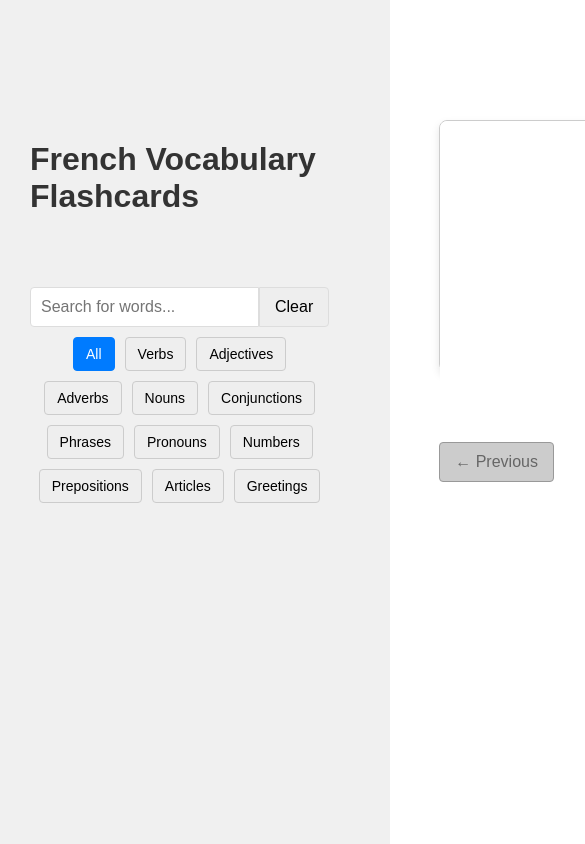
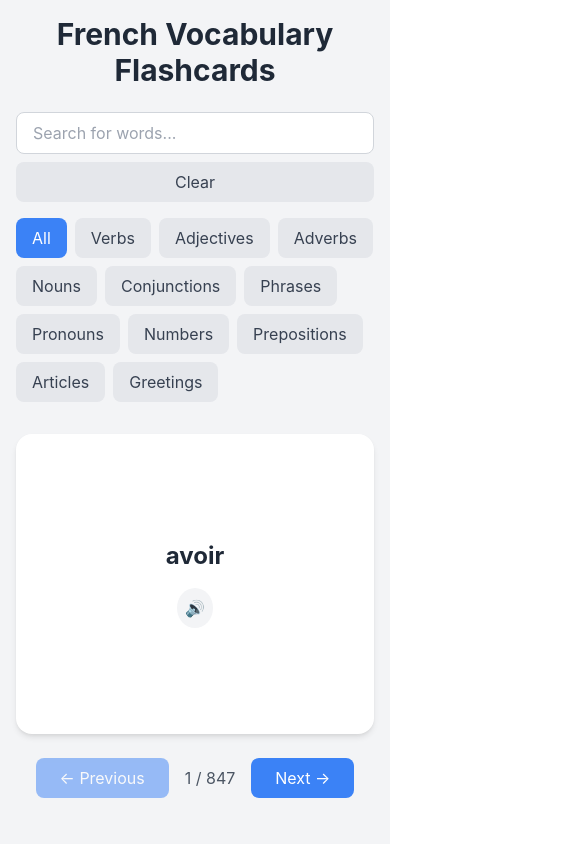
Before and after one commit to vivekkchaugule/French-vocab, a React (Create React App) app: page / in a window 390 px wide. Shown: the top 844 px of the page, 585 px wide, since content can reach past the window. Built offline with nearby package versions, Linux system fonts and the light colour scheme.

Commit message:
mobile friendly

```diff
--- a/src/App.css
+++ /dev/null
@@ -1,267 +0,0 @@
-.flashcard-app {
-  display: flex;
-  flex-direction: row;
-  align-items: center;
-  font-family: sans-serif;
-  background-color: #f0f0f0;
-  min-height: 100vh;
-  padding: 20px;
-}
-
-#first-col {
-  padding: 10px;
-  height: 100vh;
-  display: flex;
-  flex-direction: column;
-  gap: 50px;
-}
-
-#second-col {
-  padding: 100px;
-  height: 100vh;
-  display: flex;
-  flex-direction: column;
-  gap: 50px;
-}
-
-
-.header h1 {
-  font-size: 2em;
-  color: #333;
-}
-
-.controls {
-  display: flex;
-  flex-direction: column;
-  align-items: center;
-  width: 100%;
-  max-width: 600px;
-}
-
-.search-bar {
-  display: flex;
-  width: 100%;
-  margin-bottom: 10px;
-}
-
-.search-input {
-  flex-grow: 1;
-  padding: 10px;
-  border: 1px solid #ddd;
-  border-radius: 4px 0 0 4px;
-  font-size: 16px;
-}
-
-.clear-button {
-  padding: 10px 15px;
-  border: 1px solid #ddd;
-  border-radius: 0 4px 4px 0;
-  background-color: #eee;
-  cursor: pointer;
-  font-size: 16px;
-}
-
-.clear-button:hover {
-  background-color: #ddd;
-}
-
-.category-filters {
-  display: flex;
-  flex-wrap: wrap;
-  justify-content: center;
-  gap: 10px;
-  width: 100%;
-  margin-bottom: 10px;
-}
-
-.category-filters button {
-  padding: 8px 12px;
-  background-color: #eee;
-  border: 1px solid #ccc;
-  border-radius: 4px;
-  cursor: pointer;
-  font-size: 14px;
-}
-
-.category-filters button.active {
-  background-color: #007bff;
-  color: white;
-  border-color: #007bff;
-}
-
-.category-filters button:hover {
-  background-color: #ddd;
-}
-
-.card-container {
-  width: 100%;
-  max-width: 400px;
-  perspective: 1000px;
-  margin-bottom: 20px;
-}
-
-.flashcard {
-  width: 100%;
-  height: 250px;
-  border: 1px solid #ccc;
-  border-radius: 8px;
-  cursor: pointer;
-  box-shadow: 0 4px 8px rgba(0, 0, 0, 0.1);
-  position: relative;
-}
-
-.flashcard-inner {
-  position: relative;
-  width: 100%;
-  height: 100%;
-  transition: transform 0.8s;
-  transform-style: preserve-3d;
-}
-
-.flashcard.flipped .flashcard-inner {
-  transform: rotateY(180deg);
-}
-
-.flashcard-front,
-.flashcard-back {
-  position: absolute;
-  width: 100%;
-  height: 100%;
-  backface-visibility: hidden;
-  display: flex;
-  flex-direction: column;
-  justify-content: center;
-  align-items: center;
-  border-radius: 8px;
-  padding: 20px;
-}
-
-.flashcard-front {
-  background-color: #fff;
-  color: #333;
-}
-
-.flashcard-back {
-  background-color: #f8f8f8;
-  color: #333;
-  transform: rotateY(180deg);
-}
-
-.card-text {
-  font-size: 1.5em;
-  margin-bottom: 10px;
-  text-align: center;
-}
-
-.category-text {
-  font-size: 1em;
-  text-align: center;
-}
-
-.audio-button {
-  background-color: transparent;
-  border: none;
-  font-size: 1.5em;
-  cursor: pointer;
-  margin-top: 10px;
-  color: #007bff;
-}
-
-.audio-button:hover,
-.audio-button:focus {
-  color: #0056b3;
-  outline: none;
-}
-
-.card-navigation {
-  display: flex;
-  justify-content: space-between;
-  align-items: center;
-  width: 500px;
-  margin-bottom: 10px;
-}
-
-.nav-button {
-  padding: 10px 15px;
-  border: 1px solid #ccc;
-  border-radius: 4px;
-  background-color: #007bff;
-  color: white;
-  cursor: pointer;
-  font-size: 16px;
-}
-
-.nav-button:hover {
-  background-color: #0056b3;
-}
-
-.nav-button:disabled {
-  background-color: #cccccc;
-  color: #666666;
-  cursor: not-allowed;
-  border-color: #999999;
-}
-
-.card-counter {
-  font-size: 16px;
-  color: #555;
-}
-
-.options {
-  display: flex;
-  flex-wrap: wrap;
-  justify-content: center;
-  gap: 10px;
-  width: 100%;
-  max-width: 400px;
-  margin-bottom: 20px;
-}
-
-.checkbox-label {
-  font-size: 14px;
-}
-
-.option-button {
-  padding: 8px 12px;
-  border: 1px solid #ccc;
-  border-radius: 4px;
-  background-color: #eee;
-  cursor: pointer;
-  font-size: 14px;
-}
-.option-button-active{
-  padding: 8px 12px;
-  border: 1px solid #ccc;
-  border-radius: 4px;
-  cursor: pointer;
-  font-size: 14px;
-  background-color: #007bff; /* Blue for active */
-  color: white;
-  border-color: #007bff;
-}
-
-.option-button:hover {
-  background-color: #ddd;
-}
-.option-button-active:hover{
-  background-color: #0056b3;
-}
-
-.no-cards {
-  text-align: center;
-  font-size: 18px;
-  color: #555;
-  width: 100%;
-  max-width: 400px;
-}
-
-.example-text, .example-meaning-text {
-  font-size: 1.2em;
-  text-align: center;
-  margin-top: 10px;
-  padding: 10px;
-  border-top: 1px solid #ddd;
-}
-.example-meaning-text{
-   font-style: italic;
-}
--- a/src/App.js
+++ b/src/App.js
@@ -1,5 +1,4 @@
 import React, { useState, useEffect } from "react";
-import "./App.css";
 import Vocab from "./Vocab-grok";
 
 const FrenchFlashcardApp = () => {
@@ -12,7 +11,7 @@ const FrenchFlashcardApp = () => {
   const [speechSynthesis, setSpeechSynthesis] = useState(null);
   const [voices, setVoices] = useState([]);
   const [searchTerm, setSearchTerm] = useState("");
-  const [showExample, setShowExample] = useState(false); // Added state for showing the example
+  const [showExample, setShowExample] = useState(false);
 
   useEffect(() => {
     let newFilteredFlashcards = flashcards;
@@ -104,34 +103,45 @@ const FrenchFlashcardApp = () => {
     setSelectedCategories(newCategories);
   };
 
-
   const currentCard =
     filteredFlashcards.length > 0 ? filteredFlashcards[currentCardIndex] : null;
 
   return (
-    <div className="flashcard-app">
-      <div id="first-col">
-        <div className="header">
-          <h1>French Vocabulary Flashcards</h1>
+    <div className="min-h-screen bg-gray-100 p-4 md:p-8">
+      <div className="max-w-7xl mx-auto">
+        <div className="grid grid-cols-1 md:grid-cols-2 gap-8">
+          {/* First Column */}
+          <div className="space-y-6">
+            <div className="text-center">
+              <h1 className="text-3xl md:text-4xl font-bold text-gray-800 mb-4">
+                French Vocabulary Flashcards
+              </h1>
             </div>
 
-        <div className="controls">
-          <div className="search-bar">
+            <div className="space-y-4">
+              <div className="flex flex-col sm:flex-row gap-2">
                 <input
                   type="text"
                   placeholder="Search for words..."
                   value={searchTerm}
                   onChange={(e) => setSearchTerm(e.target.value)}
-              className="search-input"
+                  className="flex-1 px-4 py-2 border border-gray-300 rounded-lg focus:outline-none focus:ring-2 focus:ring-blue-500"
                 />
-            <button onClick={() => setSearchTerm("")} className="clear-button">
+                <button
+                  onClick={() => setSearchTerm("")}
+                  className="px-4 py-2 bg-gray-200 text-gray-700 rounded-lg hover:bg-gray-300 transition-colors"
+                >
                   Clear
                 </button>
               </div>
 
-          <div className="category-filters">
+              <div className="flex flex-wrap gap-2">
                 <button
-              className={selectedCategories.size === 0 ? "active" : ""}
+                  className={`px-4 py-2 rounded-lg transition-colors ${
+                    selectedCategories.size === 0
+                      ? "bg-blue-500 text-white"
+                      : "bg-gray-200 text-gray-700 hover:bg-gray-300"
+                  }`}
                   onClick={() => setSelectedCategories(new Set())}
                 >
                   All
@@ -140,7 +150,11 @@ const FrenchFlashcardApp = () => {
                   (category) => (
                     <button
                       key={category}
-                  className={selectedCategories.has(category) ? "active" : ""}
+                      className={`px-4 py-2 rounded-lg transition-colors ${
+                        selectedCategories.has(category)
+                          ? "bg-blue-500 text-white"
+                          : "bg-gray-200 text-gray-700 hover:bg-gray-300"
+                      }`}
                       onClick={() => toggleCategory(category)}
                     >
                       {category}
@@ -151,20 +165,21 @@ const FrenchFlashcardApp = () => {
             </div>
           </div>
 
-      <div id="second-col">
-        <div className="card-container">
+          {/* Second Column */}
+          <div className="space-y-6">
+            <div className="aspect-[3/2] w-full max-w-lg mx-auto">
               {currentCard ? (
                 <div
                   className={`flashcard ${isFlipped ? "flipped" : ""}`}
-              onClick={
-                !showAnswerImmediately && !showExample ? flipCard : undefined
-              }
+                  onClick={!showAnswerImmediately && !showExample ? flipCard : undefined}
                 >
                   <div className="flashcard-inner">
-                <div className="flashcard-front">
-                  <p className="card-text">{currentCard.french}</p>
+                    <div className="flashcard-front bg-white">
+                      <p className="text-2xl md:text-3xl font-bold text-gray-800">
+                        {currentCard.french}
+                      </p>
                       <button
-                    className="audio-button"
+                        className="audio-button mt-4"
                         onClick={(e) => {
                           e.stopPropagation();
                           playAudio(currentCard.french);
@@ -177,13 +192,17 @@ const FrenchFlashcardApp = () => {
                     </div>
                     <div className="flashcard-back">
                       {!showExample && (
-                    <>
-                      <p className="card-text">{currentCard.meaning}</p>
-                      <p className="category-text">
+                        <div className="space-y-4">
+                          <p className="text-2xl md:text-3xl font-bold text-gray-800">
+                            {currentCard.meaning}
+                          </p>
+                          <p className="text-sm text-gray-600">
                             Category: {currentCard.category}
                           </p>
-                      <div className="example-text">
+                          <div className="space-y-2">
+                            <p className="text-lg text-gray-700">
                               Example: {currentCard.example}
+                            </p>
                             <button
                               className="audio-button"
                               onClick={(e) => {
@@ -196,27 +215,30 @@ const FrenchFlashcardApp = () => {
                               </span>
                             </button>
                           </div>
-                      <p className="example-meaning">
-                        Example: {currentCard.exampleMeaning}
+                          <p className="text-lg text-gray-700">
+                            {currentCard.exampleMeaning}
                           </p>
-                    </>
+                        </div>
                       )}
                     </div>
                   </div>
                 </div>
               ) : (
-            <div className="no-cards">No flashcards to display.</div>
+                <div className="flex items-center justify-center h-full bg-white rounded-lg shadow-lg">
+                  <p className="text-xl text-gray-600">No flashcards to display.</p>
+                </div>
               )}
             </div>
-        <div className="card-navigation">
+
+            <div className="flex items-center justify-center gap-4">
               <button
                 onClick={prevCard}
                 disabled={currentCardIndex === 0}
-            className="nav-button"
+                className="px-6 py-2 bg-blue-500 text-white rounded-lg hover:bg-blue-600 transition-colors disabled:opacity-50 disabled:cursor-not-allowed"
               >
                 ← Previous
               </button>
-          <span className="card-counter">
+              <span className="text-gray-600">
                 {filteredFlashcards.length > 0
                   ? `${currentCardIndex + 1} / ${filteredFlashcards.length}`
                   : "0/0"}
@@ -224,21 +246,13 @@ const FrenchFlashcardApp = () => {
               <button
                 onClick={nextCard}
                 disabled={filteredFlashcards.length === 0}
-            className="nav-button"
+                className="px-6 py-2 bg-blue-500 text-white rounded-lg hover:bg-blue-600 transition-colors disabled:opacity-50 disabled:cursor-not-allowed"
               >
                 Next →
               </button>
             </div>
-        {/* <div className="options">
-          <label className="checkbox-label">
-            <input
-              type="checkbox"
-              checked={showAnswerImmediately}
-              onChange={handleShowAnswerChange}
-            />
-            Show Answer Immediately
-          </label>
-        </div> */}
+          </div>
+        </div>
       </div>
     </div>
   );
--- a/src/index.css
+++ b/src/index.css
@@ -1,3 +1,58 @@
+@tailwind base;
+@tailwind components;
+@tailwind utilities;
+
+/* Custom styles */
+.flashcard {
+  perspective: 1000px;
+  height: 300px;
+  cursor: pointer;
+}
+
+.flashcard-inner {
+  position: relative;
+  width: 100%;
+  height: 100%;
+  text-align: center;
+  transition: transform 0.6s;
+  transform-style: preserve-3d;
+}
+
+.flashcard.flipped .flashcard-inner {
+  transform: rotateY(180deg);
+}
+
+.flashcard-front,
+.flashcard-back {
+  position: absolute;
+  width: 100%;
+  height: 100%;
+  backface-visibility: hidden;
+  display: flex;
+  flex-direction: column;
+  justify-content: center;
+  align-items: center;
+  padding: 1rem;
+  border-radius: 1rem;
+  box-shadow: 0 4px 6px -1px rgba(0, 0, 0, 0.1), 0 2px 4px -1px rgba(0, 0, 0, 0.06);
+}
+
+.flashcard-back {
+  transform: rotateY(180deg);
+  background-color: white;
+}
+
+.audio-button {
+  padding: 0.5rem;
+  border-radius: 50%;
+  background-color: #f3f4f6;
+  transition: background-color 0.2s;
+}
+
+.audio-button:hover {
+  background-color: #e5e7eb;
+}
+
 body {
   margin: 0;
   font-family: -apple-system, BlinkMacSystemFont, 'Segoe UI', 'Roboto', 'Oxygen',
--- /dev/null
+++ b/tailwind.config.js
@@ -0,0 +1,11 @@
+/** @type {import('tailwindcss').Config} */
+module.exports = {
+  content: [
+    "./src/**/*.{js,jsx,ts,tsx}",
+    "./public/index.html"
+  ],
+  theme: {
+    extend: {},
+  },
+  plugins: [],
+}
```
Also changed, not shown: package.json (+11 -6 lines), postcss.config.js (added, +7 -0 lines), 1 other file (tests, documents, lock files or other folders). Lines whose indentation alone changed are shown as unchanged.
